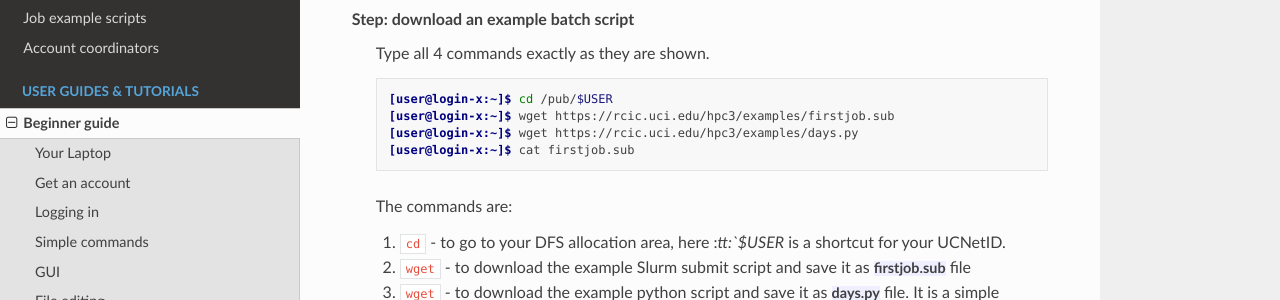
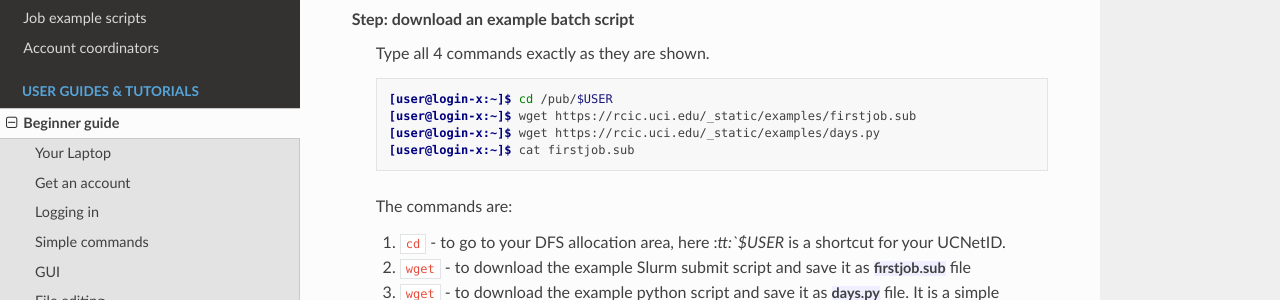
Before and after one commit to RCIC-UCI-Public/website-rcic, a Sphinx documentation site: the page built from docs/source/guides/beginner.rst, in a window 1280 px wide and 900 px high, scrolled down 6180 px. Shown: the part 151-451 px from the top of the window. Built offline with Sphinx 7.4.7 and the Read the Docs theme 2.0.0, drawn with Linux system fonts in a browser that asks for light colours; some of the changed lines change nothing that is shown.

Commit message:
place fiels for downloads

```diff
--- /dev/null
+++ b/docs/source/_static/examples/days.py
@@ -0,0 +1,10 @@
+#!/usr/bin/env python
+
+import random
+import datetime as dt
+
+numdays = random.randint(1,365)         # random number between 1 and 365
+now = dt.date.today()                   # today's date
+then = now - dt.timedelta(days=numdays) # date in the past 'numdays' ago
+
+print ("Today is %s and %d days ago it was %s" % (now,numdays,then))
--- a/docs/source/guides/beginner.rst
+++ b/docs/source/guides/beginner.rst
@@ -322,8 +322,8 @@
   .. code-block:: console
 
      [user@login-x:~]$ cd /pub/$USER
-     [user@login-x:~]$ wget https://rcic.uci.edu/hpc3/examples/firstjob.sub
-     [user@login-x:~]$ wget https://rcic.uci.edu/hpc3/examples/days.py
+     [user@login-x:~]$ wget https://rcic.uci.edu/_static/examples/firstjob.sub
+     [user@login-x:~]$ wget https://rcic.uci.edu/_static/examples/days.py
      [user@login-x:~]$ cat firstjob.sub
 
   The commands are:
```
Also changed, not shown: 1 other file.
